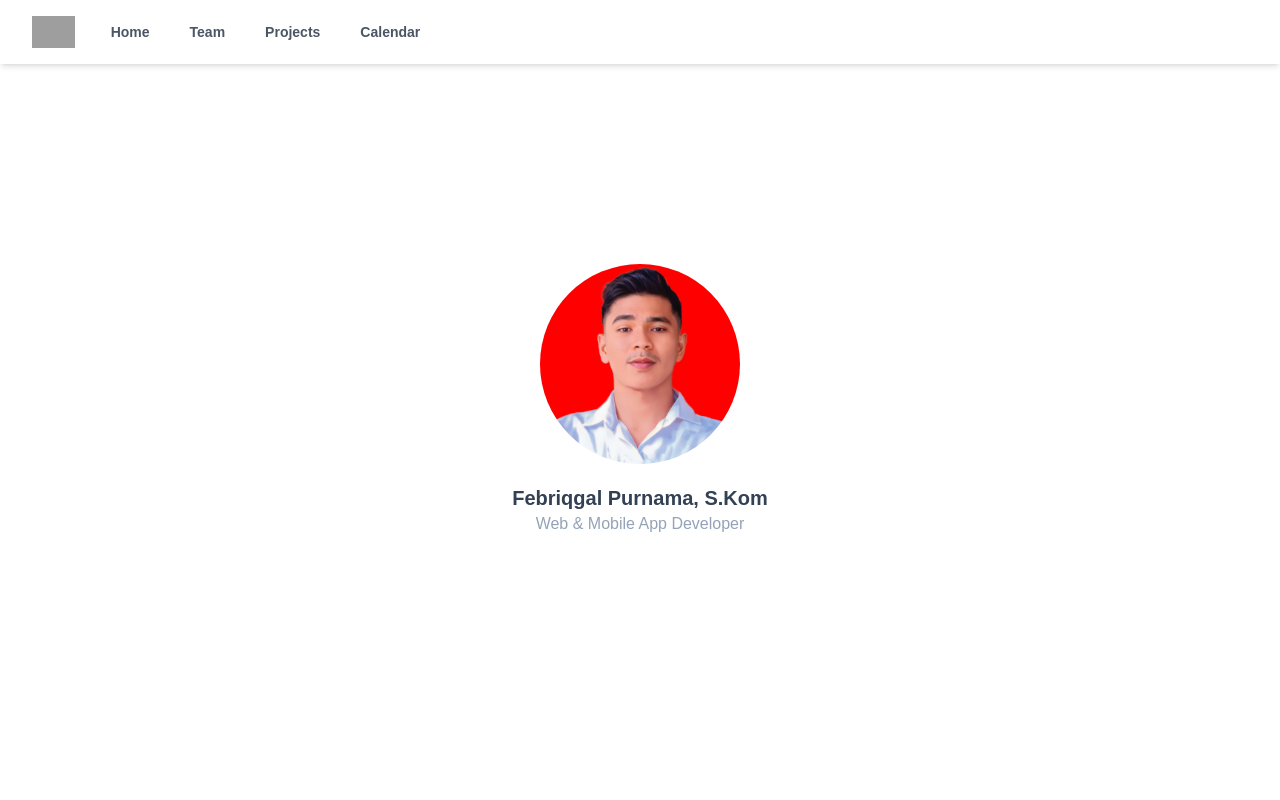
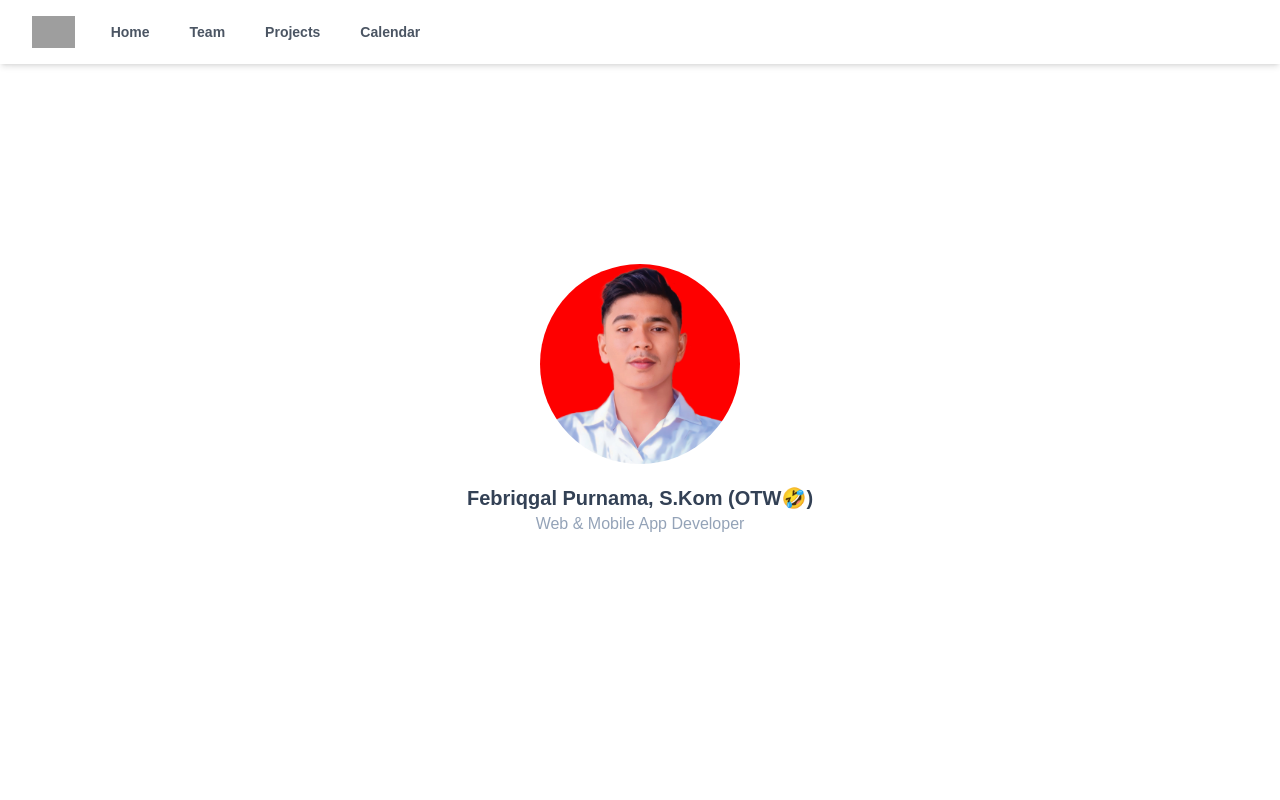
Before and after one commit to febriqgal/pasisia.developers, a Next.js app: page /team in a window 1280 px wide. Shown: the top 800 px of the page. Built offline with nearby package versions, Linux system fonts and the light colour scheme; grey boxes are pictures that could not be loaded.

Commit message:
ganti nama

```diff
--- a/pages/team/index.js
+++ b/pages/team/index.js
@@ -23,7 +23,7 @@ export default function index() {
         </div>
         <div className="text-center mt-5">
           <h1 className="hover:underline font-bold text-xl text-slate-700">
-            Febriqgal Purnama, S.Kom
+            {"Febriqgal Purnama, S.Kom (OTW🤣)"}
           </h1>
           <h2 className="text-slate-400">Web & Mobile App Developer</h2>
         </div>
```
